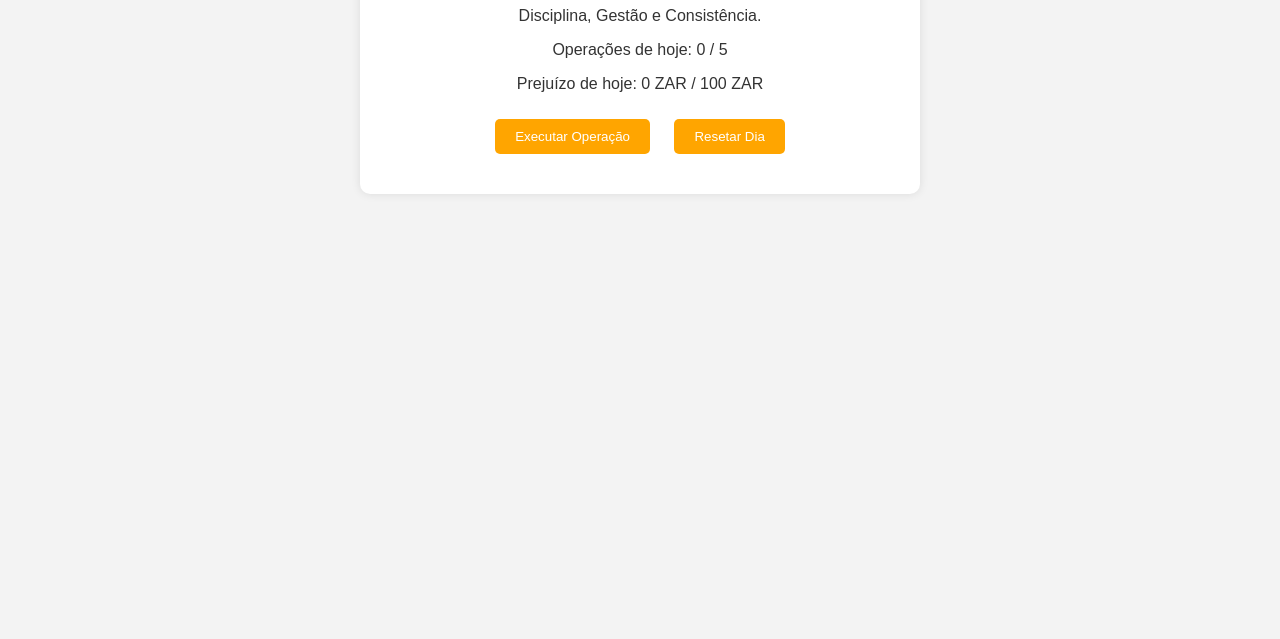
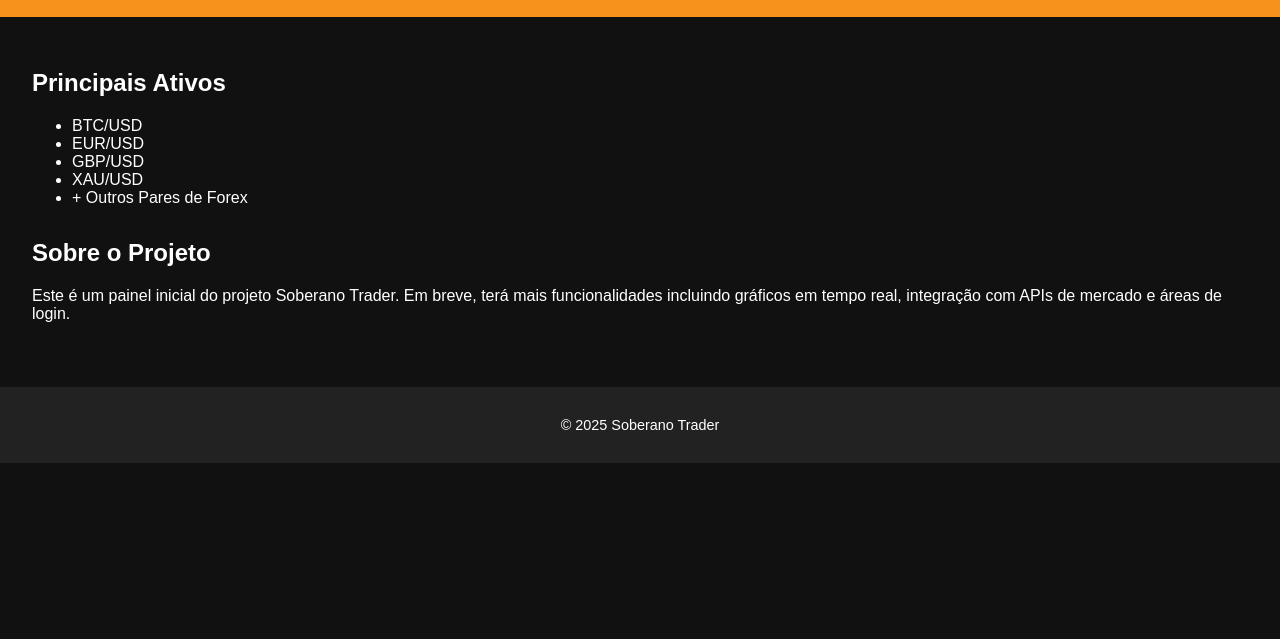
Before and after one commit to OdonelCabral/soberano-trader, a plain HTML site: page index.html in a window 1280 px wide. Shown: the part 161-800 px from the top of the page. Drawn offline with Linux system fonts and the light colour scheme.

Commit message:
Add files via upload

```diff
--- a/index.html
+++ b/index.html
@@ -1,22 +1,34 @@
 <!DOCTYPE html>
 <html lang="pt">
 <head>
-    <meta charset="UTF-8" />
-    <meta name="viewport" content="width=device-width, initial-scale=1.0"/>
-    <title>Soberano Trader</title>
-    <link rel="stylesheet" href="style.css"/>
+  <meta charset="UTF-8" />
+  <meta name="viewport" content="width=device-width, initial-scale=1.0"/>
+  <title>Soberano Trader</title>
+  <link rel="stylesheet" href="style.css" />
 </head>
 <body>
-    <div class="container">
-        <h1>Soberano Trader</h1>
-        <p>Disciplina, Gestão e Consistência.</p>
-        <div id="painel">
-            <p>Operações de hoje: <span id="operacoes">0</span> / <span id="limiteOperacoes">5</span></p>
-            <p>Prejuízo de hoje: <span id="prejuizo">0</span> ZAR / <span id="limitePrejuizo">100</span> ZAR</p>
-            <button onclick="realizarOperacao()">Executar Operação</button>
-            <button onclick="resetarDia()">Resetar Dia</button>
-        </div>
-    </div>
-    <script src="script.js"></script>
+  <header>
+    <h1>Soberano Trader</h1>
+    <p>Confiança, Conhecimento, Consistência</p>
+  </header>
+  <main>
+    <section class="ativos">
+      <h2>Principais Ativos</h2>
+      <ul>
+        <li>BTC/USD</li>
+        <li>EUR/USD</li>
+        <li>GBP/USD</li>
+        <li>XAU/USD</li>
+        <li>+ Outros Pares de Forex</li>
+      </ul>
+    </section>
+    <section class="sobre">
+      <h2>Sobre o Projeto</h2>
+      <p>Este é um painel inicial do projeto Soberano Trader. Em breve, terá mais funcionalidades incluindo gráficos em tempo real, integração com APIs de mercado e áreas de login.</p>
+    </section>
+  </main>
+  <footer>
+    <p>&copy; 2025 Soberano Trader</p>
+  </footer>
 </body>
 </html>
--- a/style.css
+++ b/style.css
@@ -1,27 +1,28 @@
 body {
-    font-family: Arial, sans-serif;
-    background-color: #f3f3f3;
-    color: #333;
-    text-align: center;
-    padding: 50px;
+  font-family: Arial, sans-serif;
+  margin: 0;
+  padding: 0;
+  background-color: #111;
+  color: #fff;
 }
-.container {
-    background: white;
-    border-radius: 10px;
-    padding: 30px;
-    max-width: 500px;
-    margin: auto;
-    box-shadow: 0 0 10px rgba(0,0,0,0.1);
+
+header {
+  background-color: #f7931a;
+  padding: 2rem;
+  text-align: center;
 }
-button {
-    padding: 10px 20px;
-    margin: 10px;
-    background-color: orange;
-    border: none;
-    border-radius: 5px;
-    color: white;
-    cursor: pointer;
+
+main {
+  padding: 2rem;
 }
-button:hover {
-    background-color: darkorange;
+
+.ativos, .sobre {
+  margin-bottom: 2rem;
 }
+
+footer {
+  background-color: #222;
+  text-align: center;
+  padding: 1rem;
+  font-size: 0.9rem;
+}
```
